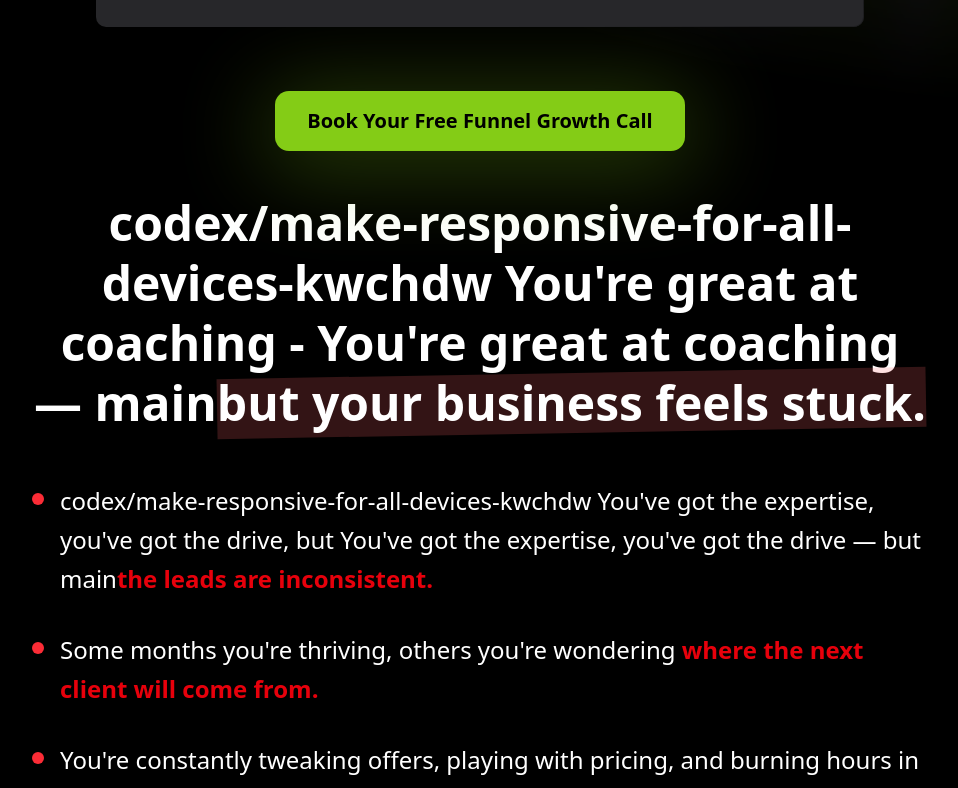
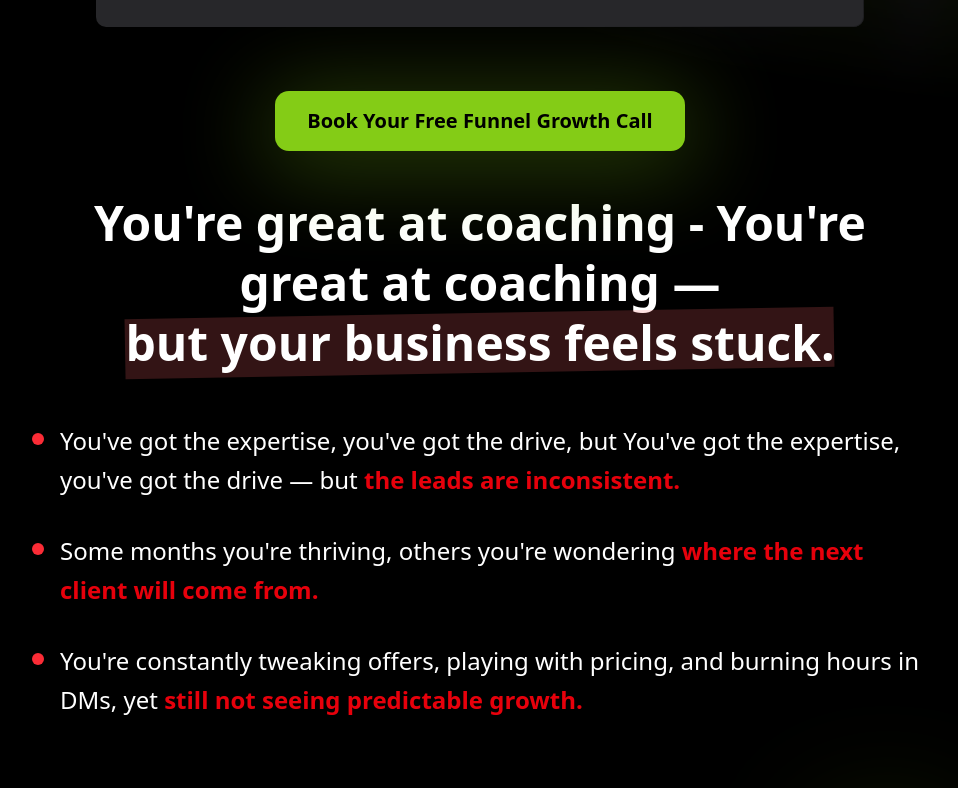
Before and after one commit to AymenDellas/vsl, a React (Vite) app: page / in a window 1280 px wide. Shown: the part 687-1475 px from the top of the page, without its empty margins (160-1118 px from the left). Built offline with nearby package versions, Linux system fonts and the light colour scheme.

Commit message:
Update Problem.tsx

```diff
--- a/src/sections/Problem.tsx
+++ b/src/sections/Problem.tsx
@@ -4,10 +4,10 @@ const Problem = () => {
       <div className="max-w-4xl mx-auto space-y-8">
         {/* Stronger headline with visual emphasis */}
         <h2 className="text-3xl sm:text-4xl md:text-5xl font-bold text-center leading-tight">
-codex/make-responsive-for-all-devices-kwchdw
+
           You're great at coaching -{" "}
           You're great at coaching —{" "}
- main
+
           <span className="relative inline-block">
             <span className="absolute inset-0 bg-red-400/20 -rotate-1"></span>
             <span className="relative">but your business feels stuck.</span>
@@ -19,11 +19,11 @@ codex/make-responsive-for-all-devices-kwchdw
           <li className="flex gap-4 items-start group">
             <div className="shrink-0 w-3 h-3 bg-red-500 rounded-full mt-3 group-hover:scale-125 transition-transform"></div>
             <p className="text-lg sm:text-xl md:text-2xl leading-relaxed">
-codex/make-responsive-for-all-devices-kwchdw
+
               You've got the expertise, you've got the drive, but{" "}
 
               You've got the expertise, you've got the drive — but{" "}
- main
+
               <span className="font-bold text-red-600">
                 the leads are inconsistent.
               </span>
```
